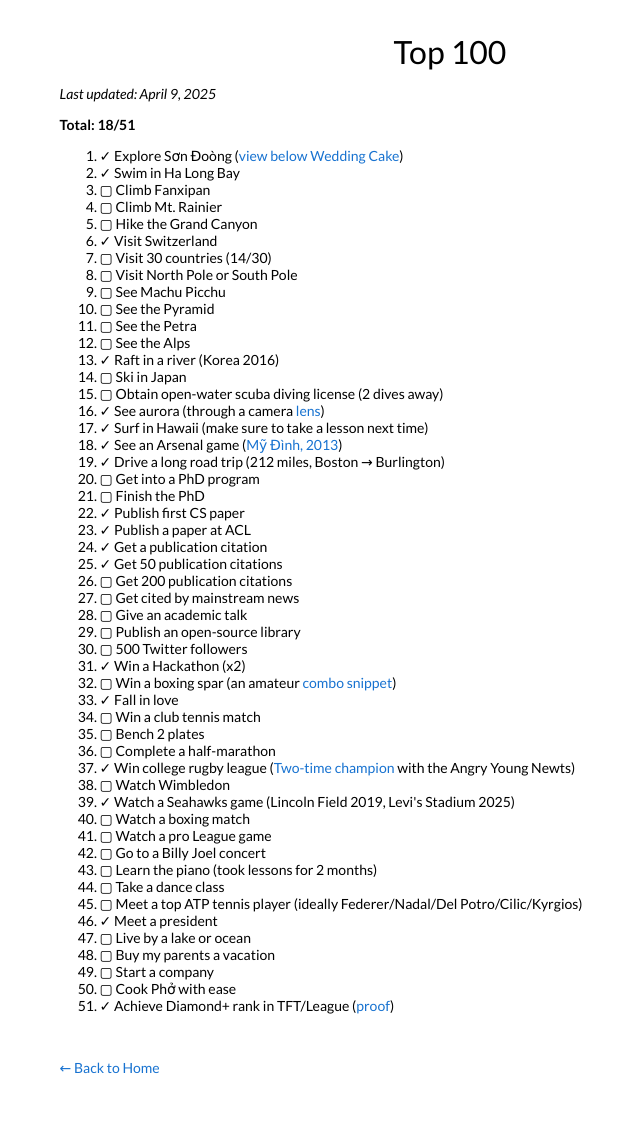
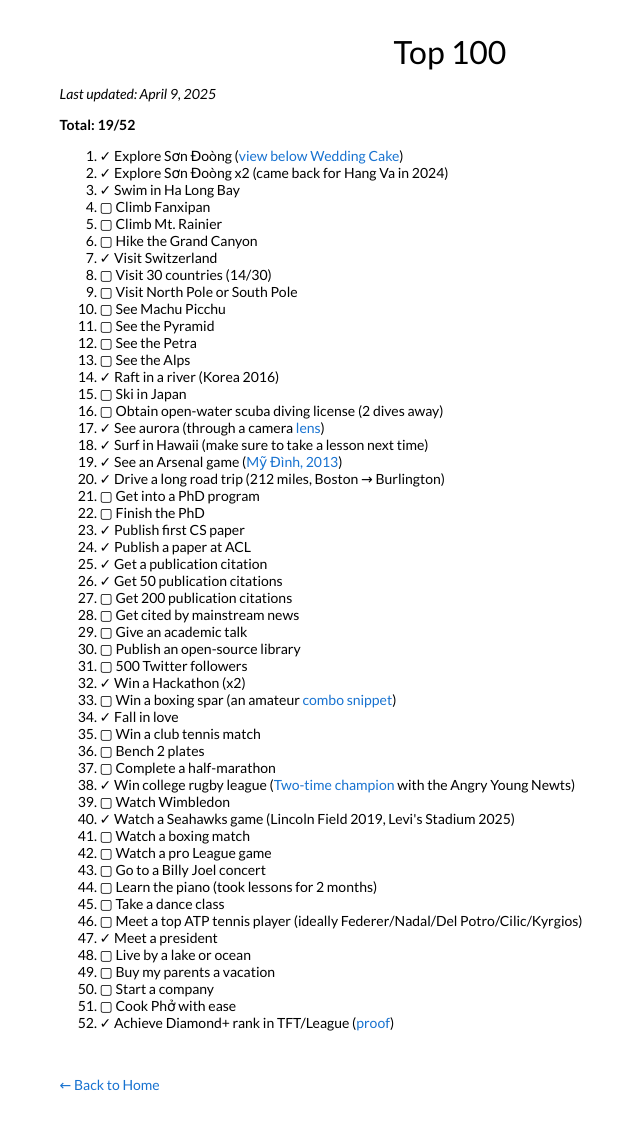
Before and after one commit to taidnguyen/taidnguyen.github.io, a Jekyll site: the page built from _posts/1997-01-01-top100.md, in a window 1280 px wide. Shown: the whole page, without its empty margins (190-830 px from the left). Built offline with Jekyll 4.4.1, drawn with Linux system fonts in a browser that asks for light colours.

Commit message:
add hang va

```diff
--- a/_posts/1997-01-01-top100.md
+++ b/_posts/1997-01-01-top100.md
@@ -10,6 +10,7 @@
 
 <ol id="bucket-list">
   <li>✓ Explore Sơn Đoòng (<a href="/images/AfterWeddingCake.jpg">view below Wedding Cake</a>)</li>
+  <li>✓ Explore Sơn Đoòng x2 (came back for Hang Va in 2024)</li>
   <li>✓ Swim in Ha Long Bay</li>
   <li>▢ Climb Fanxipan</li>
   <li>▢ Climb Mt. Rainier</li>
```
